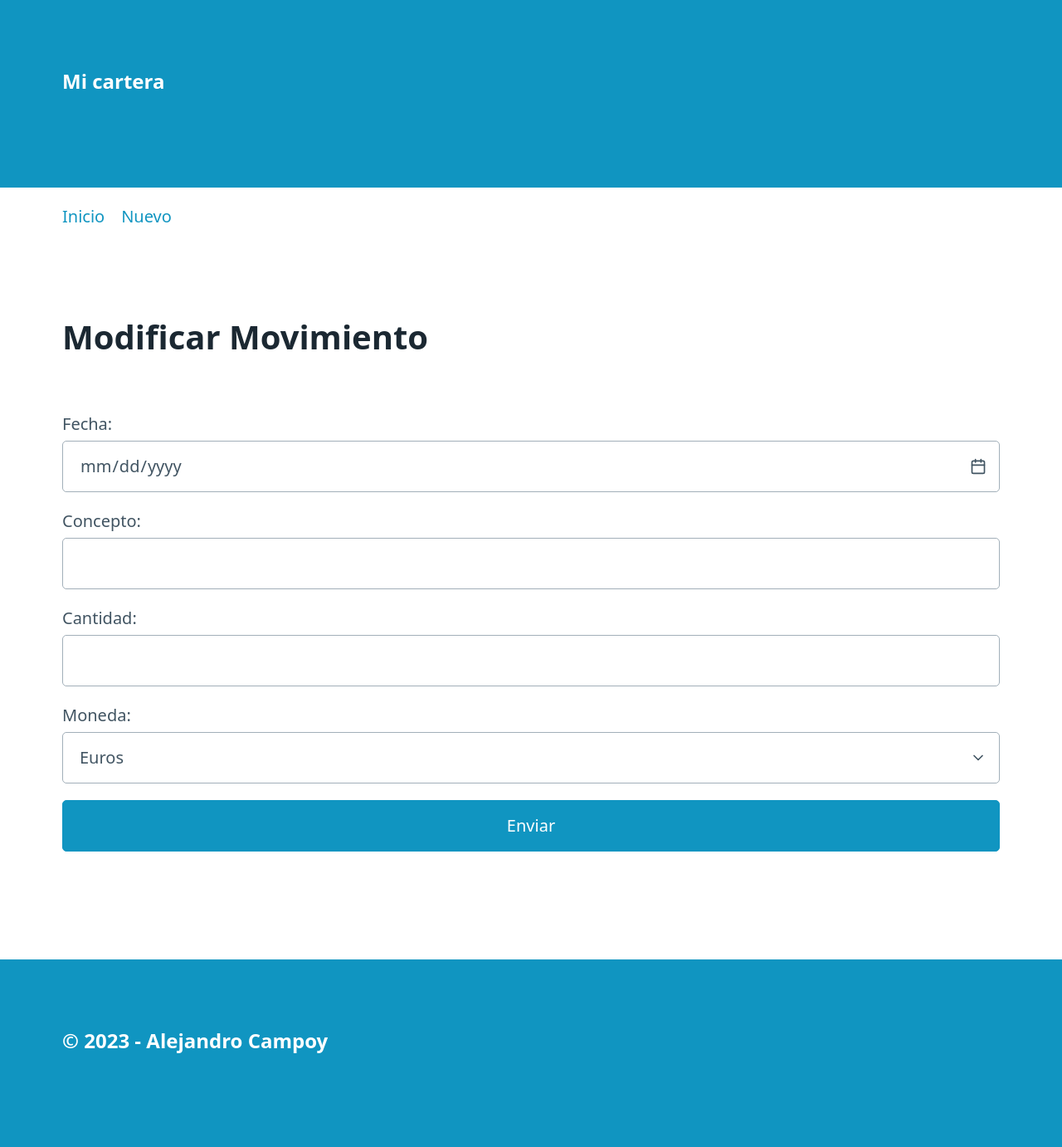
After one commit to PetitMiura/kata6_CRUD_csv, a Flask app: template mi_cartera/templates/update.html in a window 1280 px wide. The commit adds this page. Shown: the whole page at 83% size. Run offline with Flask 3, Linux system fonts and the light colour scheme; the template is opened without the code that fills it, so the values that code supplies are empty.

Commit message:
CSS estilo u UPDATE

```diff
--- /dev/null
+++ b/mi_cartera/static/style.css
@@ -0,0 +1,20 @@
+#msg-error p {
+    color:firebrick;
+    padding: 10px 0;
+    text-align: center;
+}
+#msg-error {
+    border: 2px solid firebrick;
+    background-color: #fbd5d5;
+    border-radius: 5px;
+}
+
+header, footer {
+    background-color: var(--primary);
+}
+
+header p, footer p {
+    color: white;
+    font-weight: bold;
+    font-size: 1.2em;
+}
--- a/mi_cartera/templates/base.html
+++ b/mi_cartera/templates/base.html
@@ -2,17 +2,24 @@
 <head>
     <meta charset="UTF-8">
     <meta name="viewport" content="width=device-width, initial-scale=1.0">
-    <link rel="stylesheet" href="static/pico.css">
+    <link rel="stylesheet" href="/static/pico.css">
+    <link rel="stylesheet" href="/static/style.css">
     <title>Mi Cartera - {{ title }}</title>
 </head>
 <body>
-    <nav>
-        <a href="/">Inicio</a>
-        <a href="/new_movement">Nuevo</a>
+    <header>
+        <p class="container">Mi cartera</p>
+    </header>
+    <nav class="container">
+        <ul>
+            <li><a href="/">Inicio</a></li>
+            <li><a href="/new_movement">Nuevo</a></li>
+        </ul>
+
     </nav>
     {% with msgs = get_flashed_messages() %}
         {% if msgs %}
-        <div>
+        <div class="container" id="msg-error">
            {% for msg in msgs%}
              <p>{{msg}}</p>
            {% endfor %}
@@ -22,5 +29,8 @@
     <main class="container">
         {% block content %}{% endblock %}
     </main>
+    <footer>
+        <p class="container">&copy; 2023 - Alejandro Campoy</p>
+    </footer>
 </body>
 </html>
--- a/mi_cartera/templates/index.html
+++ b/mi_cartera/templates/index.html
@@ -12,6 +12,7 @@
                 <td>{{ movement.date }}</td>
                 <td>{{ movement.abstract }}</td>
                 <td>{{ movement.amount }} {{ movement.currency }}</td>
+                <td><a href="/update_movement/{{ loop.index0 }}">Editar</a></td>
             </tr>
             {% endfor %}
 
--- /dev/null
+++ b/mi_cartera/templates/update.html
@@ -0,0 +1,34 @@
+{% extends "base.html" %}
+
+{%block content %}
+        <h1>Modificar Movimiento</h1>
+
+        <form action="/update_movement" method="post">
+            <div>
+                <label for="date">
+                    Fecha:
+                </label>
+                <input type="date" name="date" id="date" value="{{ the_form.date }}">
+            </div>
+            <div>
+                <label for="abstract">
+                    Concepto:
+                </label>
+                <input type="text" name="abstract" id="abstract" value="{{ the_form.abstract }}">
+            </div>
+            <div>
+                <label for="amount">Cantidad:</label>
+                <input type="number" name="amount" id="amount" step="0.01" value="{{ the_form.amount }}">
+            </div>
+            <div>
+                <label for="currency">Moneda:</label>
+                <select name="currency" id="currency" selected="{{ the_form.currency }}">
+                    <option value="EUR">Euros</option>
+                    <option value="USD">Dólares americanos</option>
+                </select>
+            </div>
+            <div>
+                <input name="submit" id="submit" type="submit" value="Enviar">
+            </div>
+        </form>
+ {% endblock %}
```
Also changed, not shown: mi_cartera/models.py (+35 -0 lines), mi_cartera/routes.py (+18 -0 lines), test/test_models.py (+43 -0 lines), 1 other file.
